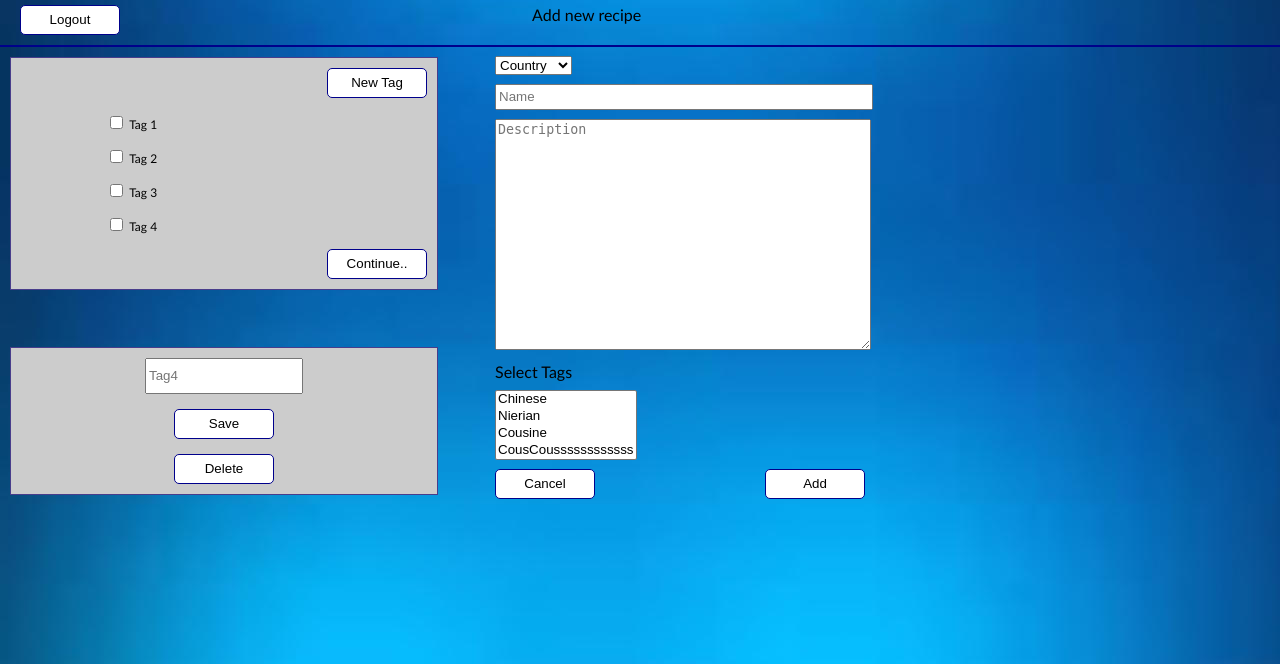
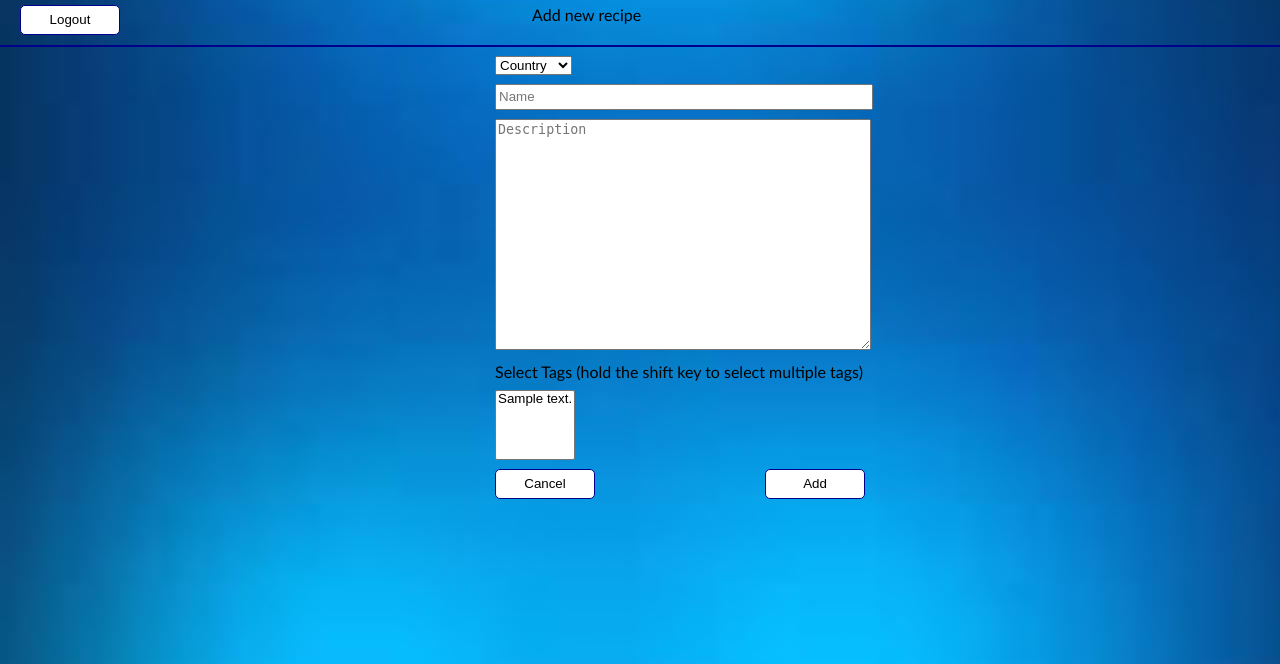
Before and after one commit to tegaphilip/practice, a PHP site: page /add_recipe.php in a window 1280 px wide. Shown: the part 136-800 px from the top of the page. Run offline with PHP 8.4, Linux system fonts and the light colour scheme; the visitor is signed in with stand-in values (Sample User, id 1); tables that the repository leaves empty or names only in its code hold one stand-in row (values such as "Sample post").

Commit message:
add recipe done and been upgraded created classes

```diff
--- /dev/null
+++ b/_country.php
@@ -0,0 +1,12 @@
+<?php
+
+return [
+    'China' => 'China',
+    'France' => 'France',
+    'Germany' => 'Germany',
+    'Ghana' => 'Ghana',
+    'India' => 'India',
+    'Nepal' => 'Nepal',
+    'Nigeria' => 'Nigeria',
+    'USA' => 'USA'
+];
--- a/_tag_pop_up.php
+++ b/_tag_pop_up.php
@@ -1,66 +1,5 @@
 <table align="left" width="35%" cellpadding="5" cellspacing="5" border="0" id="tag-popup-area">
     <tr>
-        <td>
-            <div class="tag-popup">
-                <table width="100%" cellspacing="5" cellpadding="5">
-                    <tr>
-                        <td colspan="2">
-                            &nbsp;
-                        </td>
-                        <td align="right"><button>New Tag</button></td>
-                    </tr>
-                    <tr>
-                        <td align="right">
-                            <input type="checkbox">
-                            <label>Tag 1</label>
-                        </td>
-                    </tr>
-                    <tr>
-                        <td align="right">
-                            <input type="checkbox">
-                            <label>Tag 2</label>
-                        </td>
-                    </tr>
-                    <tr>
-                        <td align="right">
-                            <input type="checkbox">
-                            <label>Tag 3</label>
-                        </td>
-                    </tr>
-                    <tr>
-                        <td align="right">
-                            <input type="checkbox">
-                            <label>Tag 4</label>
-                        </td>
-                    </tr>
-                    <tr>
-                        <td colspan="2">
-                            &nbsp;
-                        </td>
-                        <td align="right"><button>Continue..</button></td>
-                    </tr>
-                </table>
-            </div>
-            <br><br><br>
-            <div class="tag-popup">
-                <table width="100%" cellspacing="5" cellpadding="5">
-                    <tr>
-                        <td align="center">
-                            <input type="text" name="tag_modify" id="tag_modify" placeholder="Tag4">
-                        </td>
-                    </tr>
-                    <tr>
-                        <td align="center">
-                            <button>Save</button>
-                        </td>
-                    </tr>
-                    <tr>
-                        <td align="center">
-                            <button>Delete</button>
-                        </td>
-                    </tr>
-                </table>
-            </div>
-        </td>
+        <td>&nbsp</td>
     </tr>
 </table>
--- a/add_recipe.php
+++ b/add_recipe.php
@@ -1,9 +1,39 @@
 <?php
 session_start();
+
+require_once 'classes/Recipe.php';
+require_once 'classes/Category.php';
+
 $error_message = "";
 if (!isset($_SESSION['is_logged_in'])) {
     $_SESSION['error_message'] = "You are not logged in!";
     header("Location:index.php");
+}
+
+$category = new Category();
+$categories = $category->getAllCategories();
+$error_message = "";
+$info = "";
+
+if (isset($_POST['Add'])) {
+
+    $recipe = new Recipe();
+
+    $country = $_POST['country'];
+    $name = $_POST['name'];
+    $description = $_POST['description'];
+    $tags = $_POST['tags'];
+
+    $response = $recipe->addRecipe($name, $country, $tags, $description);
+
+    if (!$response) {
+        if (isset($_SESSION['error_message'])) {
+            $error_message = $_SESSION['error_message'];
+            unset($_SESSION['error_message']);
+        }
+    } else {
+        $info = "Recipe created successfully!";
+    }
 }
 ?>
 <!DOCTYPE html>
@@ -29,44 +59,68 @@ if (!isset($_SESSION['is_logged_in'])) {
 
 
 
-            <form method="post" action="add_recipe_action.php" id="add-recipe-form">
+            <form method="post" action="" id="add-recipe-form">
                 <table width="30%" cellpadding="2" cellspacing="5" border="0">
+                    <?php if(!empty($error_message)) {
+                        ?>
+                        <tr>
+                            <td colspan="2">
+                                <div class="error"><?php echo $error_message; ?></div>
+                            </td>
+                        </tr>
+                        <?php
+                    } ?>
+                    <?php if(!empty($info)) {
+                        ?>
+                        <tr>
+                            <td colspan="2">
+                                <div class="info"><?php echo $info; ?></div>
+                            </td>
+                        </tr>
+                    <?php } ?>
                     <tr>
                         <td colspan="2">
-                            <select name="country" id="country">
+                            <select name="country" id="country" required>
                                 <option value="">Country</option>
-                                <option value="China">China</option>
-                                <option value="France">France</option>
-                                <option value="Germany">Germany</option>
-                                <option value="Ghana">Ghana</option>
-                                <option value="India">India</option>
-                                <option value="Nepal">Nepal</option>
-                                <option value="Nigeria">Nigeria</option>
-                                <option value="USA">USA</option>
+                                <?php
+                                    $countries = require_once('_country.php');
+                                    foreach  ($countries as $key => $value) {
+                                        ?>
+                                    <option value="<?php echo $key;?>" <?php if (isset($country) && $key == $country) { echo "selected";} ?>>
+                                        <?php echo $value; ?>
+                                    </option>
+                                        <?php
+                                    }
+                                ?>
                             </select>
                         </td>
                     </tr>
                     <tr>
                         <td colspan="2">
-                            <input type="text" name="name" id="name" placeholder="Name">
+                            <input type="text" name="name" id="name" placeholder="Name" value="<?php if( isset($name)) { echo $name;} ?>" required>
                         </td>
                     </tr>
                     <tr>
                         <td colspan="2">
-                            <textarea name="description" id="description" placeholder="Description" rows="15" cols="50"></textarea>
+                            <textarea required name="description" id="description" placeholder="Description" rows="15" cols="50"><?php if( isset($description)) { echo $description;} ?></textarea>
                         </td>
                     </tr>
 
                     <tr>
-                        <td>Select Tags</td>
+                        <td colspan="2">Select Tags (hold the shift key to select multiple tags)</td>
                     </tr>
                     <tr>
                         <td colspan="2">
-                            <select multiple name="tags" id="tags">
-                                <option>Chinese</option>
-                                <option>Nierian</option>
-                                <option>Cousine</option>
-                                <option>CousCoussssssssssss</option>
+                            <select multiple name="tags[]" id="tags">
+                                <?php
+                                    foreach ($categories as $cat) {
+                                        ?>
+                                <option value="<?php echo $cat['id']; ?>">
+                                    <?php echo $cat['description']; ?>
+                                </option>
+                                        <?php
+                                    }
+                                ?>
                             </select>
                         </td>
                     </tr>
--- /dev/null
+++ b/classes/Category.php
@@ -0,0 +1,86 @@
+<?php
+
+class Category
+{
+    public function addCategory($tagName)
+    {
+        $dbConnection = new DBConnection();
+        $mysqli = $dbConnection->getDBConnection();
+
+        if (is_null($mysqli)) {
+            $_SESSION['error_message'] = "There was a problem connecting with the database";
+            return false;
+        }
+
+        if (!isset($_SESSION['user_id'])) {
+            $_SESSION['error_message'] = "You are not logged in";
+            header("Location:index.php");
+        }
+
+        //check if recipe with that name has been created before
+        $tagName = $mysqli->real_escape_string($tagName);
+        $sql = "SELECT * FROM tags WHERE description = '$tagName'";
+        $result = $dbConnection->getResultSet($sql);
+
+        if (!empty($result)) {
+            $_SESSION['error_message'] = "A tag with that name has already been created";
+            return false;
+        }
+
+        //Insert the tag
+        $id = $_SESSION['user_id'];
+
+        $sql = "INSERT INTO tags (description,  userID) VALUES ('$tagName','$id')";
+        $result = $dbConnection->executeUpdate($sql);
+        if (empty($result)) {
+            $_SESSION['error_message'] = "Tag creation failed";
+            return false;
+        }
+
+        return true;
+    }
+
+
+    public function editCategory($tagId, $tagName)
+    {
+        $dbConnection = new DBConnection();
+        $mysqli = $dbConnection->getDBConnection();
+
+        if (is_null($mysqli)) {
+            $_SESSION['error_message'] = "There was a problem connecting with the database";
+            return false;
+        }
+
+        //check if recipe with that name has been created before
+        $tagName = $mysqli->real_escape_string($tagName);
+        $sql = "SELECT * FROM tags WHERE description = '$tagName' AND id <> $tagId";
+        $result = $dbConnection->getSingleResultSet($sql);
+
+        if (!empty($result)) {
+            $_SESSION['error_message'] = "A category with that name has already been created";
+            return false;
+        }
+
+        //Update the recipe with the appropriate recipe tags
+        $sql = "UPDATE tags
+                    SET description = '$tagName',
+                WHERE id = $tagId";
+        $result = $dbConnection->executeUpdate($sql);
+        if (empty($result)) {
+            $_SESSION['error_message'] = "Category update failed";
+            return false;
+        }
+
+        return true;
+    }
+
+    /**
+     * @return array|bool
+     */
+    public function getAllCategories()
+    {
+        $db = new DBConnection();
+
+        return $db->getMultipleResultSet("SELECT * FROM tags ORDER BY description");
+    }
+}
--- /dev/null
+++ b/classes/DBConnection.php
@@ -0,0 +1,93 @@
+<?php
+
+class DBConnection
+{
+    /**
+     * @return mysqli
+     */
+    public function getDBConnection()
+    {
+        $db_host = '127.0.0.1';
+        $db_login = 'root';
+        $db_password = '';
+        $db_name = 'recipe_db';
+
+        $mysqli = new mysqli($db_host,$db_login,$db_password,$db_name);
+
+        if ($mysqli->connect_errno) {
+            die("There was an error connecting to the database");
+        } else {
+            return $mysqli;
+        }
+    }
+
+    /**
+     * @param $sql
+     * @return array|bool
+     */
+    public function getSingleResultSet($sql)
+    {
+        $mysqli = $this->getDBConnection();
+
+        $result = $mysqli->query($sql);
+        if (empty($result) || $result->num_rows == 0) {
+            return false;
+        }
+        return $result->fetch_assoc();
+    }
+
+    /**
+     * @param $sql
+     * @return int
+     */
+    public function executeUpdate($sql)
+    {
+        $mysqli = $this->getDBConnection();
+        $mysqli->query($sql);
+        return $mysqli->affected_rows;
+    }
+
+    /**
+     * @param $sql
+     * @return bool|mixed
+     */
+    public function executeInsert($sql)
+    {
+        $mysqli = $this->getDBConnection();
+        $mysqli->query($sql);
+        if ($mysqli->affected_rows > 0) {
+            return $mysqli->insert_id;
+        }
+        return false;
+    }
+
+
+    /**
+     * @param $sql
+     * @return array|bool
+     */
+    public function getMultipleResultSet($sql)
+    {
+        $resultSet = [];
+
+        $mysqli = $this->getDBConnection();
+
+        $result = $mysqli->query($sql);
+        if (!empty($result) && $result->num_rows != 0) {
+            while ($row = $result->fetch_assoc()) {
+                $resultSet[] = $row;
+            }
+        }
+
+        return $resultSet;
+    }
+
+    /**
+     * @return mixed
+     */
+    public function getLastInsertID()
+    {
+        $mysqli = $this->getDBConnection();
+        return $mysqli->insert_id;
+    }
+}
--- /dev/null
+++ b/classes/Recipe.php
@@ -0,0 +1,179 @@
+<?php
+
+require_once 'DBConnection.php';
+
+class Recipe
+{
+    /**
+     * @param $name
+     * @param $country
+     * @param array $tags
+     * @param $description
+     * @return bool
+     */
+    public function addRecipe($name, $country, $tags = [], $description)
+    {
+        $dbConnection = new DBConnection();
+        $mysqli = $dbConnection->getDBConnection();
+
+        if (is_null($mysqli)) {
+            $_SESSION['error_message'] = "There was a problem connecting with the database";
+            return false;
+        }
+
+        if (!isset($_SESSION['user_id'])) {
+            $_SESSION['error_message'] = "You are not logged in";
+            header("Location:index.php");
+        }
+
+        if (empty($name) || empty($country) || empty($description)) {
+            $_SESSION['error_message'] = "Please fill in all required fields";
+            return false;
+        }
+
+        //check if recipe with that name has been created before
+        $name = $mysqli->real_escape_string($name);
+        $sql = "SELECT * FROM recipes WHERE name = '$name'";
+        $result = $dbConnection->getMultipleResultSet($sql);
+
+        if (!empty($result)) {
+            $_SESSION['error_message'] = "A recipe with that name has already been created";
+            return false;
+        }
+
+        //Insert the recipe with the appropriate recipe tags
+        $country = $mysqli->real_escape_string($country);
+        $description = $mysqli->real_escape_string($description);
+        $id = $_SESSION['user_id'];
+
+        $sql = "INSERT INTO recipes (name, description, country, userID) VALUES ('$name','$description','$country','$id')";
+        $insertId = $dbConnection->executeInsert($sql);
+        if (empty($insertId)) {
+            $_SESSION['error_message'] = "Recipe creation failed";
+            return false;
+        }
+
+        //insert into recipe tags table based on the tags of the recipes
+        foreach ($tags as $tag_id) {
+            $sql = "INSERT INTO recipetags (recipeID, tagID) VALUES ($insertId, $tag_id)";
+            $dbConnection->executeUpdate($sql);
+        }
+
+        return true;
+    }
+
+    /**
+     * @param $recipeId
+     * @param $name
+     * @param $country
+     * @param array $tags
+     * @param $description
+     * @return bool
+     */
+    public function editRecipe($recipeId, $name, $country, $tags = [], $description)
+    {
+        $dbConnection = new DBConnection();
+        $mysqli = $dbConnection->getDBConnection();
+
+        if (is_null($mysqli)) {
+            $_SESSION['error_message'] = "There was a problem connecting with the database";
+            return false;
+        }
+
+        //check if recipe with that name has been created before
+        $name = $mysqli->real_escape_string($name);
+        $sql = "SELECT * FROM recipes WHERE name = '$name' AND id <> $recipeId";
+        $result = $dbConnection->getSingleResultSet($sql);
+
+        if (!empty($result)) {
+            $_SESSION['error_message'] = "A recipe with that name has already been created";
+            return false;
+        }
+
+        //Update the recipe with the appropriate recipe tags
+        $country = $mysqli->real_escape_string($country);
+        $description = $mysqli->real_escape_string($description);
+
+        $sql = "UPDATE recipes
+                    SET name = '$name',
+                        description = '$description',
+                        country = '$country',
+                WHERE id = $recipeId";
+        $result = $dbConnection->executeUpdate($sql);
+        if (empty($result)) {
+            $_SESSION['error_message'] = "Recipe update failed";
+            return false;
+        }
+
+        //check whether tags need to be updated
+        $recipeDetails = $this->getRecipeAndTags($recipeId);
+
+        if (empty($recipeDetails)) {
+            $_SESSION['error_message'] = "Invalid recipe ID supplied";
+            return false;
+        }
+
+        $tags_in_db = array_column($recipeDetails, 'tag_id');
+        sort($tags_in_db);
+        $tags_submitted_during_update = [];
+        foreach ($tags as $tag_id) {
+            $tags_submitted_during_update[] = $tag_id;
+        }
+        sort($tags_submitted_during_update);
+
+        if ($tags_in_db != $tags_submitted_during_update) {
+            //update the tags
+            //first delete existing ones then update the others
+            $sql = "DELETE FROM tags WHERE recipeID = $recipeId";
+            $dbConnection->executeUpdate($sql);
+
+            //then insert the newly posted tags
+            foreach ($tags_submitted_during_update as $tag_id) {
+                $sql = "INSERT INTO recipe_tags (recipeID, tagID) VALUES ($recipeId, $tag_id)";
+                $dbConnection->executeUpdate($sql);
+            }
+        }
+
+        return true;
+    }
+
+
+    /**
+     * @param $recipeId
+     * @return array|bool
+     */
+    public function getRecipeAndTags($recipeId)
+    {
+        $sql = "SELECT
+                    r.id AS recipe_id,
+                    r.name AS recipe_name,
+                    r.description,
+                    r.country,
+                    t.description AS tag_name,
+                    t.id AS tag_id
+                FROM
+                    recipes r
+                        LEFT JOIN
+                    recipetags rt ON (r.id = rt.recipeID)
+                        LEFT JOIN
+                    tags t ON (t.id = rt.tagID)
+                WHERE
+                    r.id = $recipeId
+                ";
+
+        $dbConnection = new DBConnection();
+        return $dbConnection->getMultipleResultSet($sql);
+    }
+
+
+    /**
+     * @param $recipeId
+     * @return array|bool
+     */
+    public function getRecipeOnly($recipeId)
+    {
+        $sql = "SELECT * FROM recipe WHERE id = $recipeId";
+        $dbConnection = new DBConnection();
+        return $dbConnection->getSingleResultSet($sql);
+    }
+}
--- a/login.php
+++ b/login.php
@@ -32,6 +32,7 @@ if (isset($_POST['Login'])) {
                 if (password_verify($password, $userDetails['password'])) {
                     $_SESSION['is_logged_in'] = true;
                     $_SESSION['username'] = $userDetails['username'];
+                    $_SESSION['user_id'] = $userDetails['id'];
                 } else {
                     $_SESSION['error_message'] = "Sorry, your credentials are incorrect. Please try again";
                 }
--- a/logout.php
+++ b/logout.php
@@ -2,4 +2,5 @@
 session_start();
 unset($_SESSION['is_logged_in']);
 unset($_SESSION['username']);
+unset($_SESSION['user_id']);
 header("Location:index.php?logged_out=true");
--- a/style.css
+++ b/style.css
@@ -118,12 +118,6 @@ button {
     margin-right: 40px;
 }
 
-#section4 #tag-popup-area .tag-popup {
-    background-color: #CCCCCC;
-    font-size: 12px;
-    border: 1px solid darkslateblue;
-}
-
 #section4 #add-recipe-form {
 
 }
```
Also changed, not shown: add_recipe_action.php (deleted, +0 -45 lines), page1.html (deleted, +0 -32 lines), test.php (deleted, +0 -11 lines), 1 other file.
